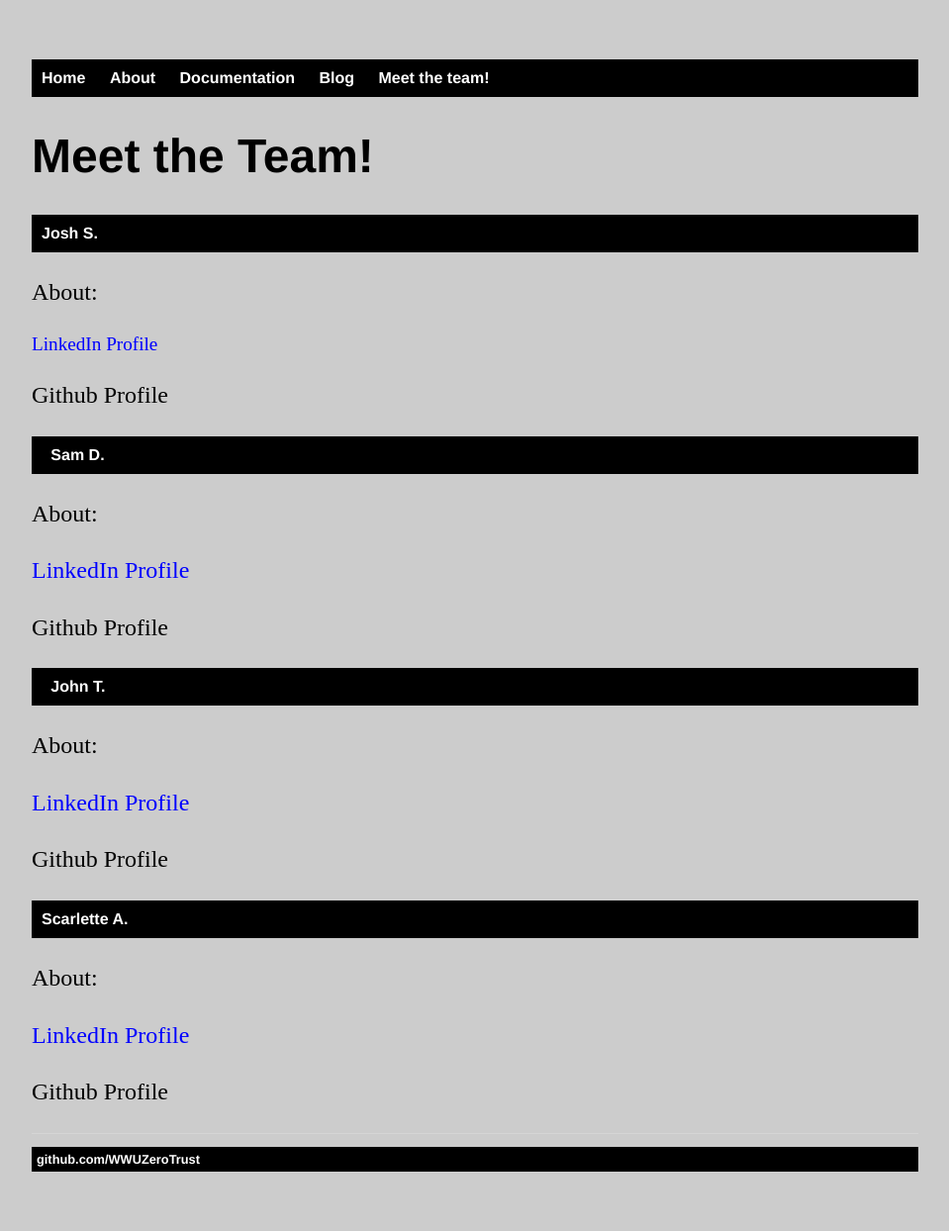
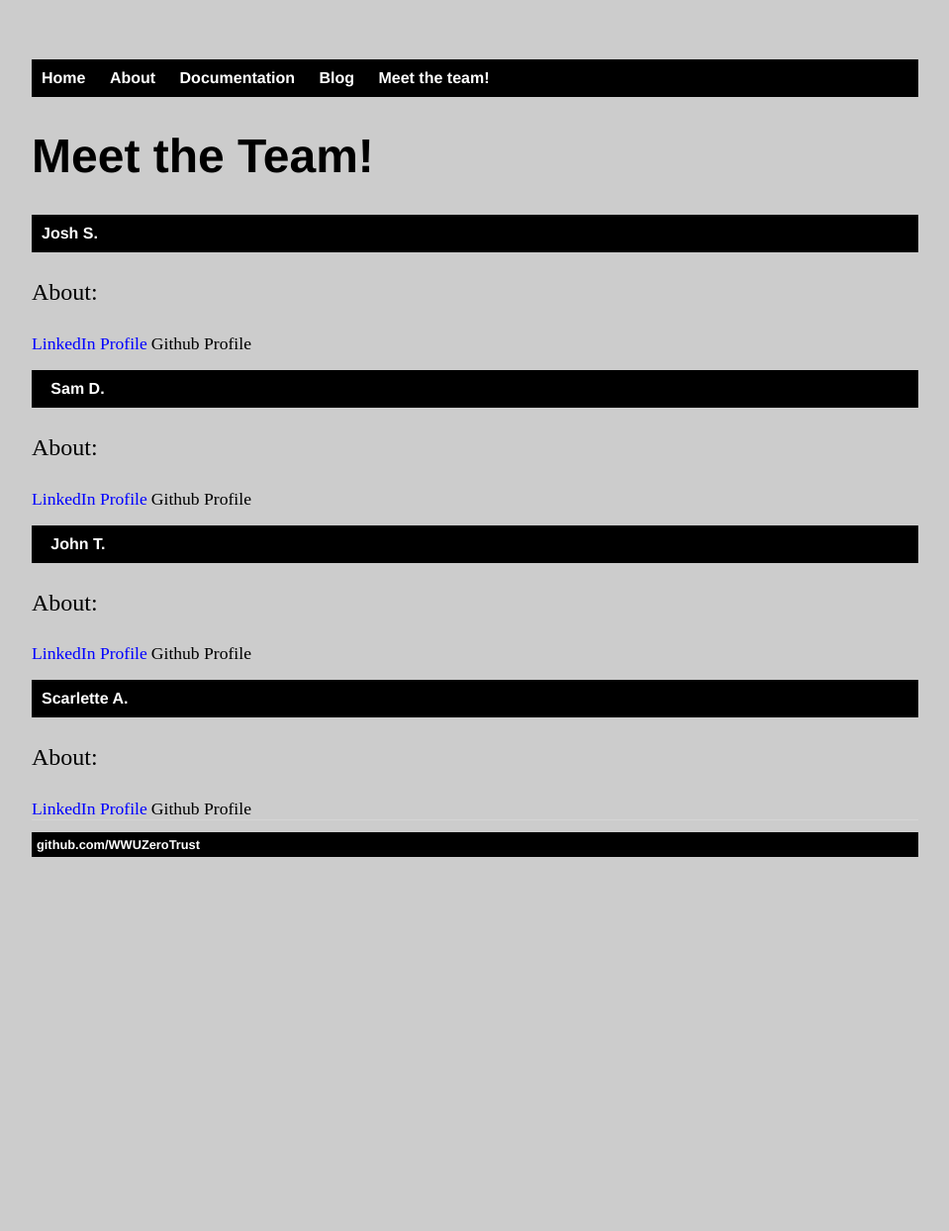
Before and after one commit to WWUZeroTrust/WWUZeroTrust.github.io, a Jekyll site: the page built from meet/index.html, in a window 1280 px wide. Shown: the whole page at 99% size, without its empty margins (160-1119 px from the left). Built offline with Jekyll 4.4.1, drawn with Linux system fonts in a browser that asks for light colours; after the commit the page ends 926 px from its top, so only the background shows below that.

Commit message:
Update index.html

```diff
--- a/meet/index.html
+++ b/meet/index.html
@@ -28,7 +28,7 @@ a.class2:hover {
 	text-decoration: underline;
 }
 linkT {
-	font-size: 1.2em;
+	font-size: 1.1em;
 	}
 </style>
 </head>
@@ -38,18 +38,18 @@ linkT {
 <nav><ul><b><cw>Josh S.</cw></a></nav></ul></b></p>
         <p>About:</p>
 	<linkT><a href="https://www.linkedin.com/in/joshua-stuifbergen" class="class1">LinkedIn Profile</a></linkT>
-	<p><a href="https://github.com/jstuif" class="class2">Github Profile</a></p>
+	<linkT><a href="https://github.com/jstuif" class="class2">Github Profile</a></linkT>
 <nav><ul>><b><cw>Sam D.</cw></a></nav></ul></b></p>
         <p>About:</p>
-	<p><a href="https://www.linkedin.com/in/sam-d-592362141" class="class1">LinkedIn Profile</a></p>
-	<p><a href="https://github.com/SamDinkelman" class="class2">Github Profile</a></p>
+	<linkT><a href="https://www.linkedin.com/in/sam-d-592362141" class="class1">LinkedIn Profile</a></linkT>
+	<linkT><a href="https://github.com/SamDinkelman" class="class2">Github Profile</a></linkT>
 <nav><ul>><b><cw>John T.</cw></a></nav></ul></b></p>
         <p>About:</p>
-	<p><a href="https://www.linkedin.com/in/john-traner-654704113" class="class1">LinkedIn Profile</a></p>
-	<p><a href="https://github.com/snazzzy" class="class2">Github Profile</a></p>
+	<linkT><a href="https://www.linkedin.com/in/john-traner-654704113" class="class1">LinkedIn Profile</a></linkT>
+	<linkT><a href="https://github.com/snazzzy" class="class2">Github Profile</a></linkT>
 <nav><ul><b><cw>Scarlette A.</cw></a></nav></ul></b></p>
         <p>About:</p>
-	<p><a href="https://www.linkedin.com/in/scarlette-anderson" class="class1">LinkedIn Profile</a></p>
-	<p><a href="https://github.com/ScarTheOneTrueKing" class="class2">Github Profile</a></p>
+	<linkT><a href="https://www.linkedin.com/in/scarlette-anderson" class="class1">LinkedIn Profile</a></linkT>
+	<linkT><a href="https://github.com/ScarTheOneTrueKing" class="class2">Github Profile</a></linkT>
 </body>
 </html>
```
